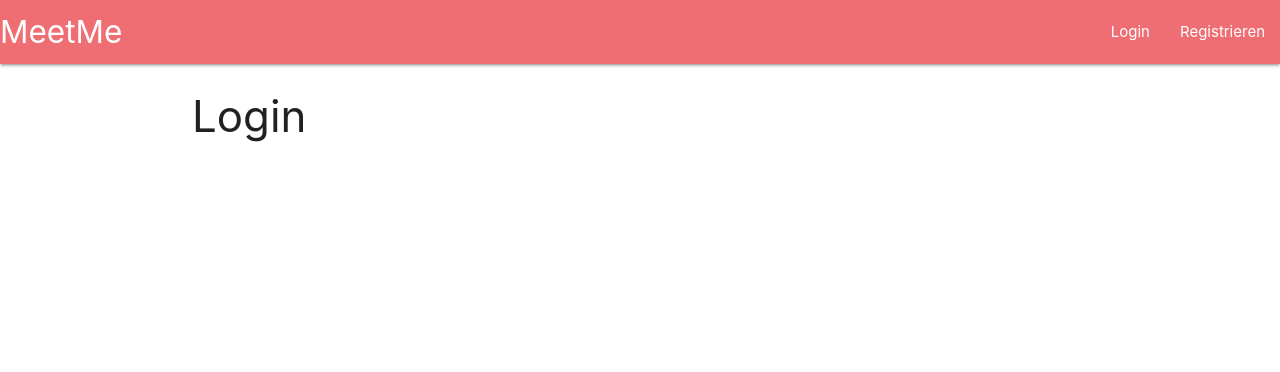
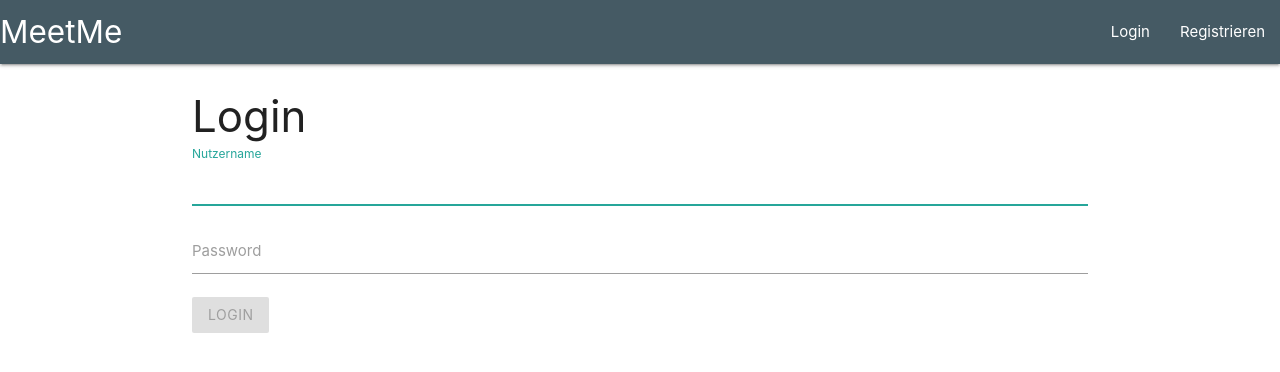
Before and after one commit to Pozob/Meetme-Frontend, a React (Create React App) app: page /login in a window 1280 px wide. Shown: the top 372 px of the page. Built offline with nearby package versions, Linux system fonts and the light colour scheme; no server answers.

Commit message:
Login, not-found Page and Toast

```diff
--- a/package.json
+++ b/package.json
@@ -11,7 +11,8 @@
     "react": "^16.10.2",
     "react-dom": "^16.10.2",
     "react-router-dom": "^5.1.2",
-    "react-scripts": "3.2.0"
+    "react-scripts": "3.2.0",
+    "react-toastify": "^5.4.0"
   },
   "scripts": {
     "start": "react-scripts start",
--- a/src/App.js
+++ b/src/App.js
@@ -3,12 +3,12 @@ import './App.css';
 import React, { Component }        from 'react';
 import { Switch, Route, Redirect } from "react-router-dom"
 import authService                 from "./services/authService";
+import { ToastContainer }          from "react-toastify";
 import Navbar                      from "./components/common/navbar";
 import Register                    from "./components/pages/register";
 import Login                       from "./components/pages/login";
 import Logout                      from "./components/pages/logout";
-
-
+import NotFound                    from "./components/pages/not-found";
 
 class App extends Component {
     state = {};
@@ -21,13 +21,15 @@ class App extends Component {
     render() {
         return (
             <React.Fragment>
+                <ToastContainer />
                 <Navbar/>
                 <main className="container">
                     <Switch>
                         <Route path={"/register"} component={Register} />
                         <Route path={"/login"} component={Login} />
                         <Route path={"/logout"} component={Logout} />
-                        <Redirect from={"/"} to={"/login"} />
+                        <Route path={"/not-found"} component={NotFound} />
+                        <Redirect to={"/not-found"} />
                     </Switch>
                 </main>
             </React.Fragment>
--- a/src/components/common/form/form.jsx
+++ b/src/components/common/form/form.jsx
@@ -41,7 +41,7 @@ class Form extends Component {
     };
 
     renderSubmitButton(label) {
-        return <button disabled={this.validate()} onClick={this.handleSubmit} className="btn btn-primary">{label}</button>;
+        return <button type="submit" disabled={this.validate()} className="waves-effect waves-light btn">{label}</button>;
     }
 
     renderSelect(name, label, selections, options) {
--- a/src/components/common/navbar.jsx
+++ b/src/components/common/navbar.jsx
@@ -6,7 +6,7 @@ const Navbar = () => {
     const user = authService.getCurrentUser();
     return (
         <nav>
-            <div className="nav-wrapper">
+            <div className="nav-wrapper blue-grey darken-2">
                 <Link className={"brand-logo"} to={'/'}>MeetMe</Link>
                 <ul className="right  hide-on-med-and-down">
                     {!user && (
--- a/src/components/pages/login.jsx
+++ b/src/components/pages/login.jsx
@@ -1,9 +1,11 @@
-import React from 'react';
+import React        from 'react';
+import LoginForm    from "./login/loginForm";
 
 const Login = () => {
     return (
         <React.Fragment>
             <h3>Login</h3>
+            <LoginForm />
         </React.Fragment>
     );
 };
--- /dev/null
+++ b/src/components/pages/login/loginForm.jsx
@@ -0,0 +1,35 @@
+import React       from "react";
+import Joi         from "joi-browser";
+import Form        from "../../common/form/form";
+import authService from "../../../services/authService";
+
+class LoginForm extends Form {
+    state = {
+        data: {username: "", password: ""},
+        errors: {}
+    };
+
+    schema = {
+        username: Joi.string().min(5).required(),
+        password: Joi.string().min(5).required()
+    };
+
+    submit = () => {
+        const {username, password} = this.state.data;
+        authService.login(username, password).then(() => window.location = "/");
+    };
+
+    render() {
+        return (
+            <React.Fragment>
+                <form onSubmit={this.handleSubmit}>
+                    {this.renderInput('username', "Nutzername", {autoFocus: true})}
+                    {this.renderInput("password", "Password", {type: "password"})}
+                    {this.renderSubmitButton("Login")}
+                </form>
+            </React.Fragment>
+        );
+    }
+}
+
+export default LoginForm;
--- /dev/null
+++ b/src/components/pages/not-found.jsx
@@ -0,0 +1,7 @@
+import React from 'react';
+
+const NotFound = () => {
+    return (<h2>Seite nicht gefunden</h2>);
+};
+
+export default NotFound;
--- a/src/components/pages/register/registerForm.jsx
+++ b/src/components/pages/register/registerForm.jsx
@@ -26,7 +26,7 @@ class RegisterForm extends Form {
             authService.loginWithToken(user.headers["x-webtoken"]);
             window.location = "/"; // Redirect with full reload
         } catch(e) {
-            console.log("Catch Error",e);
+
         }
     };
 
@@ -38,12 +38,14 @@ class RegisterForm extends Form {
     render() {
         return (
             <React.Fragment>
+                <form onSubmit={this.handleSubmit}>
                     {this.renderInput("username", "Nutzername",{autoFocus: true,})}
                     {this.renderInput("password", "Passwort", {type: "password"})}
                     {this.renderInput("email", "E-Mail", {type: "email"})}
                     {this.renderInput("name", "Name",)}
                     {this.renderSelect("department", "Abteilung", this.state.departments)}
                     {this.renderSubmitButton("Registrieren")}
+                </form>
             </React.Fragment>
         );
     }
--- a/src/index.css
+++ b/src/index.css
@@ -7,6 +7,11 @@ body {
   -moz-osx-font-smoothing: grayscale;
 }
 
+html {
+    min-height: 100vh;
+    /*background-color: #455a64;*/
+}
+
 code {
   font-family: source-code-pro, Menlo, Monaco, Consolas, "Courier New",
     monospace;
```
Also changed, not shown: 1 other file (tests, documents, lock files or other folders). Lines whose indentation alone changed are shown as unchanged.
